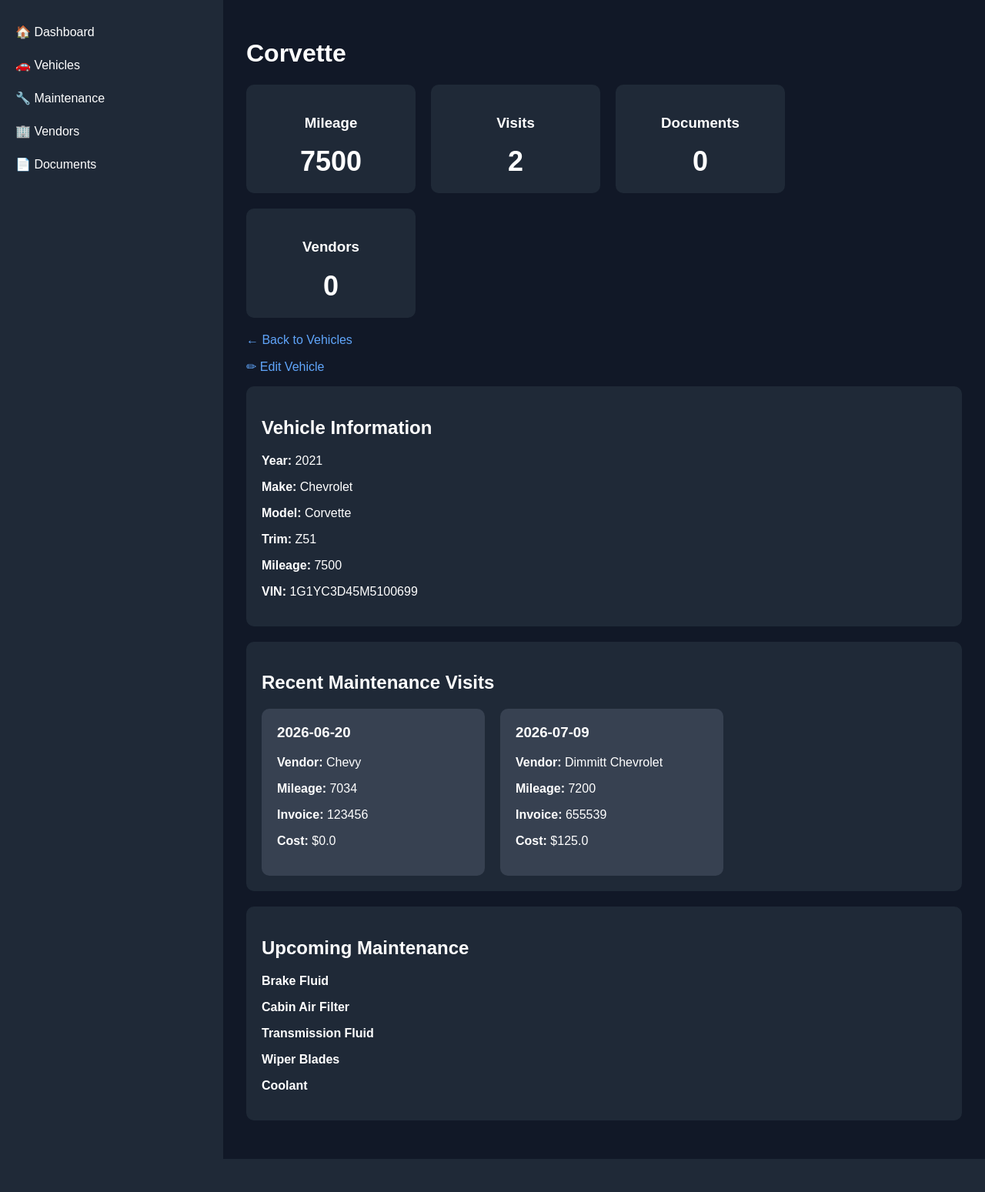
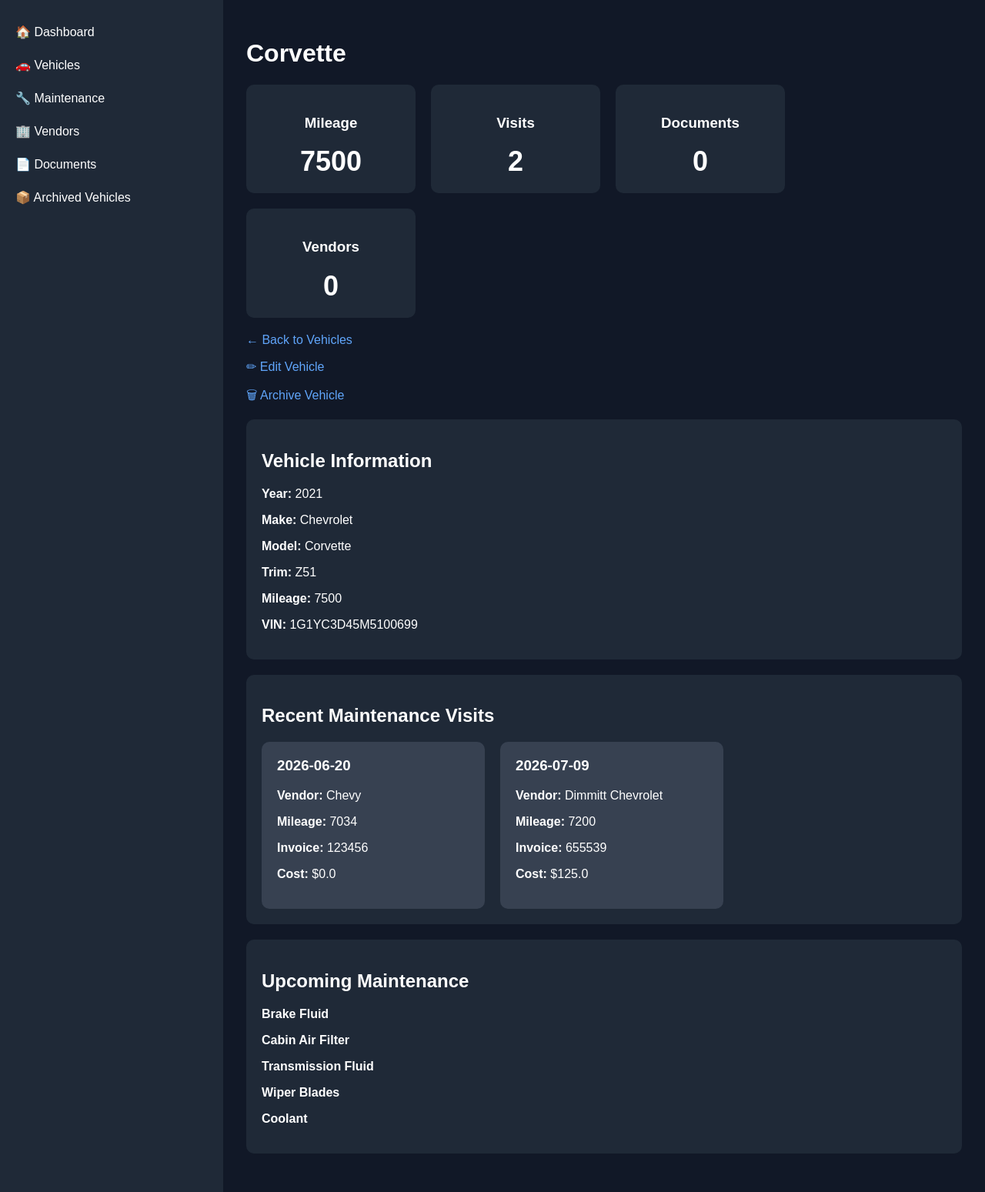
Before and after one commit to Iam-n8/CarCodex, a FastAPI app: page /vehicle/1 in a window 1280 px wide. Shown: the part 72-1621 px from the top of the page at 77% size. Before the commit the page ends 1578 px from the top, so only its background shows below. Run offline with FastAPI, Linux system fonts and the light colour scheme; data comes from the database, SQL or seed files in the repository.

Commit message:
Complete vehicle archive and restore workflow

```diff
--- a/System/backend/main.py
+++ b/System/backend/main.py
@@ -121,7 +121,11 @@
 
     db = SessionLocal()
 
-    vehicles = db.query(Vehicle).all()
+    vehicles = db.query(
+        Vehicle
+    ).filter(
+        Vehicle.archived == False
+    ).all()
 
     db.close()
 
@@ -375,3 +379,149 @@
         url=f"/vehicle/{vehicle_id}",
         status_code=303
     )
+# --------------------------------------------------
+# Archive Vehicle Page
+# --------------------------------------------------
+
+@app.get(
+    "/vehicle-archive/{vehicle_id}",
+    response_class=HTMLResponse
+)
+def vehicle_archive_page(
+    request: Request,
+    vehicle_id: int
+):
+
+    db = SessionLocal()
+
+    vehicle = db.query(
+        Vehicle
+    ).filter(
+        Vehicle.id == vehicle_id
+    ).first()
+
+    db.close()
+
+    return templates.TemplateResponse(
+        request=request,
+        name="vehicle_archive.html",
+        context={
+            "request": request,
+            "vehicle": vehicle
+        }
+    )
+# --------------------------------------------------
+# Archive Vehicle Submit
+# --------------------------------------------------
+
+@app.post(
+    "/vehicle-archive/{vehicle_id}"
+)
+def vehicle_archive_submit(
+    vehicle_id: int
+):
+
+    db = SessionLocal()
+
+    vehicle = db.query(
+        Vehicle
+    ).filter(
+        Vehicle.id == vehicle_id
+    ).first()
+
+    vehicle.archived = True
+
+    db.commit()
+
+    db.close()
+
+    return RedirectResponse(
+        url="/vehicles-ui",
+        status_code=303
+    )
+# --------------------------------------------------
+# Archived Vehicles
+# --------------------------------------------------
+
+@app.get(
+    "/vehicles-archived",
+    response_class=HTMLResponse
+)
+def archived_vehicles(
+    request: Request
+):
+
+    db = SessionLocal()
+
+    vehicles = db.query(
+        Vehicle
+    ).filter(
+        Vehicle.archived == True
+    ).all()
+
+    db.close()
+
+    return templates.TemplateResponse(
+        request=request,
+        name="vehicles_archived.html",
+        context={
+            "request": request,
+            "vehicles": vehicles
+        }
+    )
+# --------------------------------------------------
+# Restore Vehicle Page
+# --------------------------------------------------
+
+@app.get(
+    "/vehicle-restore/{vehicle_id}",
+    response_class=HTMLResponse
+)
+def vehicle_restore_page(
+    request: Request,
+    vehicle_id: int
+):
+
+    db = SessionLocal()
+
+    vehicle = db.query(
+        Vehicle
+    ).filter(
+        Vehicle.id == vehicle_id
+    ).first()
+
+    db.close()
+
+    return templates.TemplateResponse(
+        request=request,
+        name="vehicle_restore.html",
+        context={
+            "request": request,
+            "vehicle": vehicle
+        }
+    )
+@app.post(
+    "/vehicle-restore/{vehicle_id}"
+)
+def vehicle_restore_submit(
+    vehicle_id: int
+):
+
+    db = SessionLocal()
+
+    vehicle = db.query(
+        Vehicle
+    ).filter(
+        Vehicle.id == vehicle_id
+    ).first()
+
+    vehicle.archived = False
+
+    db.commit()
+
+    db.close()
+
+    return RedirectResponse(
+        url="/vehicles-ui",
+        status_code=303
+    )
--- a/System/backend/templates/base.html
+++ b/System/backend/templates/base.html
@@ -119,6 +119,9 @@
             <a href="#">
                 📄 Documents
             </a>
+            <a href="/vehicles-archived">
+                📦 Archived Vehicles
+            </a>
 
         </div>
 
--- a/System/backend/templates/vehicle_add.html
+++ b/System/backend/templates/vehicle_add.html
@@ -17,7 +17,7 @@
 
 </p>
 
-<form method="post" action="/vehicle-add"></form>
+<form method="post" action="/vehicle-add">
 
     <p>
         Nickname<br>
@@ -54,7 +54,7 @@
         <input type="number" name="current_mileage">
     </p>
 
-</form>
+
 <p>
 
     <button type="submit">
@@ -64,4 +64,5 @@
     </button>
 
 </p>
+</form>
 {% endblock %}
--- a/System/backend/templates/vehicle_detail.html
+++ b/System/backend/templates/vehicle_detail.html
@@ -8,6 +8,21 @@
 ====================================== -->
 
 <h1>{{ vehicle.nickname }}</h1>
+{% if vehicle.archived %}
+
+<div class="card">
+
+    <h2>⚠ Archived Vehicle</h2>
+
+    <p>
+
+        This vehicle is currently archived.
+
+    </p>
+
+</div>
+
+{% endif %}
 
 <!-- =====================================
      Vehicle Stats Dashboard
@@ -63,7 +78,8 @@
 
 <p>
 
-    <a href="/vehicles-ui" class="nav-link">
+    <a href="/vehicles-ui"
+        class="nav-link">
 
         ← Back to Vehicles
         <p>
@@ -74,7 +90,30 @@
         ✏ Edit Vehicle
 
     </a>
+    <p>
 
+    <a href="/vehicle-archive/{{ vehicle.id }}"
+        class="nav-link">
+
+        🗑 Archive Vehicle
+
+    </a>
+
+    </p>
+    {% if vehicle.archived %}
+
+    <p>
+
+        <a href="/vehicle-restore/{{ vehicle.id }}"
+           class="nav-link">
+
+            ♻ Restore Vehicle
+
+        </a>
+
+    </p>
+
+{% endif %}
 </p>
 
     </a>
```
Also changed, not shown: System/backend/templates/vehicle_archive.html (added, +51 -0 lines), System/backend/templates/vehicle_restore.html (added, +31 -0 lines), System/backend/templates/vehicles_archived.html (added, +70 -0 lines).
